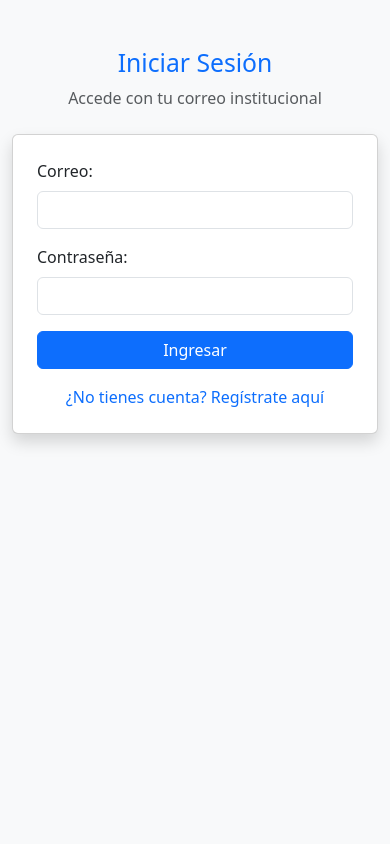
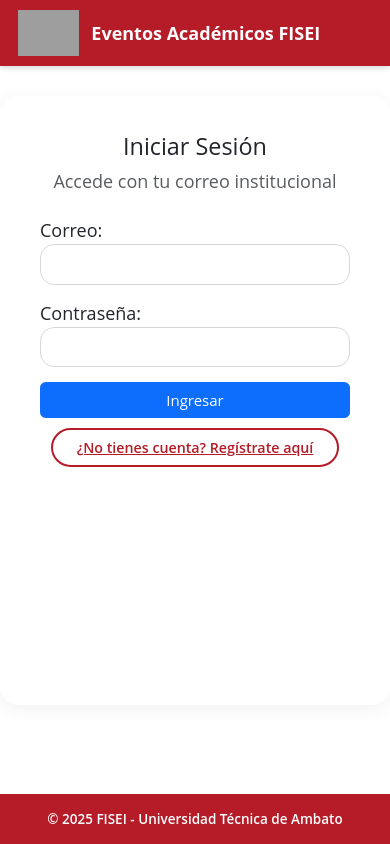
Before and after one commit to kiramman-mp3/fisei-gestion-eventos-academicos2.0, a PHP site: page /login.php in a window 390 px wide. Run offline with PHP 8.4, Linux system fonts and the light colour scheme; grey boxes are pictures that could not be loaded.

Commit message:
Se remplazo los css antiguos, se diseño la parte del registro y login

```diff
--- a/css/styles.css
+++ b/css/styles.css
@@ -1,152 +1,286 @@
-/* Importar fuente desde Google Fonts */
+/* VARIABLES PRINCIPALES Y PALETA DE COLORES */
+:root {
+    --maroon: #b61b28; /* Rojo UTA */
+    --maroon-dark: #8e151d; /* Rojo más oscuro */
+    --gray-050: #f8f8f8;
+    --gray-100: #eeeeee;
+    --gray-200: #d8d8d8;
+    --gray-600: #6b7280;
+    --gray-900: #1f2937;
+    --btn-gray: #9ca3af;
+    --btn-gray-hover: #6b7280;
+}
+
+/* FUENTES Y ESTILO GENERAL */
 @import url('https://fonts.googleapis.com/css2?family=Open+Sans&display=swap');
 
-/* Estilos generales */
-body {
-  font-family: 'Open Sans', sans-serif;
-  background-color: #f5f5f5;
-  color: #333333;
-  margin: 0;
-  padding: 0;
+* {
+    box-sizing: border-box;
+    font-family: 'Open Sans', 'Segoe UI', Arial, sans-serif;
+    font-size: 18px;
 }
 
-/* Encabezados */
-h1, h2, h3, h4, h5, h6 {
-  color: #003366; /* azul para títulos */
-  font-weight: 600;
-}---------------------
-/* Enlaces */
-a {
-  color: #cc0000; /* rojo UTA */
-  text-decoration: none;
+html {
+    font-size: 15px;
+    background: var(--gray-050);
 }
 
-a:hover {
-  text-decoration: underline;
+body {
+    margin: 0;
+    color: var(--gray-900);
 }
 
-/* Botones */
-.btn-primary {
-  background-color: #b61b28; /* rojo UTA */
-  border-color: #b61b28;
+/* ENCABEZADO PRINCIPAL */
+header,
+.top-header {
+    display: flex;
+    align-items: center;
+    gap: 12px;
+    padding: 10px 18px;
+    background: var(--maroon);
+    color: #fff;
+    font-weight: 600;
+    box-shadow: 0 2px 6px rgba(0,0,0,0.15);
 }
 
-.btn-primary:hover {
-  background-color: #8e151d; /* rojo más oscuro */
-  border-color: #8e151d;
+.top-header img {
+    height: 46px;
 }
 
-/* Botones outline con color rojo UTA en lugar de azul */
-.btn-outline-primary {
-  color: #b61b28;
-  border-color: #b61b28;
+.site-name {
+    font-weight: 700;
+    font-size: 1.2rem;
+}
+
+/* NAVBAR */
+.nav-bar {
+    background: var(--maroon);
+    color: #fff;
+    padding: 10px 18px;
+    display: flex;
+    gap: 22px;
+}
+
+.nav-bar a {
+    color: inherit;
+    text-decoration: none;
+    font-weight: 600;
+    transition: opacity 0.15s;
+}
+
+.nav-bar a:hover {
+    opacity: 0.75;
+}
+
+/* BOTONES */
+/* BOTONES GENERALES */
+.btn,
+.btn-primary,
+.btn-outline-primary,
+.btn-outline-secondary,
+.guardar-user,
+.mini-btn {
+    border: none;
+    border-radius: 9999px;
+    cursor: pointer;
+    transition: background 0.2s, transform 0.1s;
+    font-weight: 600;
+}
+
+/* BOTÓN PRINCIPAL: color sólido */
+.btn-primary,
+.btn.enviar,
+.guardar-user {
+    background-color: var(--maroon);
+    color: white;
+}
+
+.btn-primary:hover,
+.btn.enviar:hover,
+.guardar-user:hover {
+    background-color: var(--maroon-dark);
+}
+
+/* BOTÓN CONTORNEADO */
+.btn-outline-primary,
+.btn-outline-secondary,
+.mini-btn {
+    background-color: transparent;
+    border: 2px solid var(--maroon);
+    color: var(--maroon);
+    padding: 8px 24px;
+    font-size: 0.95rem;
 }
 
 .btn-outline-primary:hover,
-.btn-outline-primary:focus,
-.btn-outline-primary:active,
-.btn-outline-primary.active {
-  color: #ffffff;
-  background-color: #b61b28;
-  border-color: #b61b28;
-  box-shadow: none;
+.btn-outline-secondary:hover,
+.mini-btn:hover {
+    background-color: var(--maroon);
+    color: white;
 }
 
-/* Botones outline secundarios con rojo UTA */
-.btn-outline-secondary {
-  color: #b61b28;
-  border-color: #b61b28;
+/* EFECTO DE CLICK */
+.btn:active,
+.guardar-user:active,
+.mini-btn:active {
+    transform: translateY(1px);
 }
 
-.btn-outline-secondary:hover,
-.btn-outline-secondary:focus,
-.btn-outline-secondary:active,
-.btn-outline-secondary.active {
-  color: #ffffff;
-  background-color: #b61b28;
-  border-color: #b61b28;
-  box-shadow: none;
+/* BOTÓN GRIS PARA CANCELAR */
+.btn.cancelar {
+    background: var(--btn-gray);
+    color: white;
 }
 
-/* Eliminar cualquier sombra o foco azul */
-.btn:focus {
-  box-shadow: none !important;
+.btn.cancelar:hover {
+    background: var(--btn-gray-hover);
 }
 
-/* Tarjetas o contenedores */
-.card-custom {
-  background-color: #ffffff;
-  border: 1px solid #dddddd;
-  border-radius: 8px;
-  padding: 1.5rem;
-  margin-bottom: 1.5rem;
-  box-shadow: 0 2px 4px rgba(0,0,0,0.1);
+/* CARDS Y CONTENEDORES */
+.card,
+.card-custom,
+.reporte-container {
+    max-width: 1000px;
+    margin: 30px auto 44px;
+    background: #fff;
+    border-radius: 18px;
+    padding: 36px 40px 44px;
+    box-shadow: 0 4px 20px rgba(0,0,0,0.06);
 }
 
-/* Tabla personalizada */
+.reporte-container {
+    padding: 2rem;
+}
+
+/* TABLAS */
 .table-custom {
     width: 100%;
     border-collapse: collapse;
 }
 
-.table-custom th, .table-custom td {
+.table-custom th,
+.table-custom td {
     border: 1px solid #dddddd;
     padding: 0.75rem;
     text-align: left;
 }
 
 .table-custom th {
-  background-color: #b61b28; /* rojo UTA */
+    background-color: var(--maroon);
     color: #ffffff;
 }
 
-/* Header con fondo rojo y texto blanco */
-header {
-  background-color: #b61b28; /* rojo UTA */
-  color: #ffffff;
-  padding: 1.5rem 1rem;
-  text-align: center;
-  font-weight: 600;
-  box-shadow: 0 2px 6px rgba(0,0,0,0.15);
+/* FORMULARIOS */
+input[type="text"],
+input[type="email"],
+input[type="password"],
+textarea,
+select {
+    width: 100%;
+    border: 1px solid var(--gray-200);
+    border-radius: 14px;
+    padding: 8px 14px;
+    background: #fff;
+    font-size: 1rem;
 }
 
-/* Títulos en header */
-header h1, header p {
-  color: #ffffff;
-  margin: 0;
+input:focus,
+textarea:focus,
+select:focus {
+    outline: none;
+    border-color: var(--maroon);
 }
 
-/* Footer con fondo rojo y texto blanco */
+textarea {
+    resize: vertical;
+}
+
+label span.rojo {
+    color: var(--maroon);
+    font-weight: 600;
+}
+
+/* FIELDSET */
+fieldset {
+    border: 1px solid var(--gray-200);
+    border-radius: 16px;
+    padding: 14px 18px 20px;
+    margin-bottom: 28px;
+}
+
+legend {
+    font-weight: 600;
+    padding: 0 6px;
+}
+
+/* CAPTURA DE ARCHIVOS */
+.capture-bar {
+    display: flex;
+    align-items: center;
+    gap: 10px;
+    border: 1px solid var(--gray-200);
+    border-radius: 9999px;
+    padding: 6px 14px;
+    font-size: 0.96rem;
+    overflow: hidden;
+    margin-top: 6px;
+}
+
+.file-name {
+    flex: 1;
+    white-space: nowrap;
+    overflow: hidden;
+    text-overflow: ellipsis;
+}
+
+.btn-capture {
+    border: none;
+    border-radius: 9999px;
+    padding: 4px 18px;
+    font-size: 0.9rem;
+    color: #fff;
+    cursor: pointer;
+}
+
+.btn-capture.tomar {
+    background: var(--btn-gray);
+}
+
+.btn-capture.tomar:hover {
+    background: var(--btn-gray-hover);
+}
+
+.btn-capture.eliminar {
+    background: var(--maroon);
+}
+
+.btn-capture.eliminar:hover {
+    background: var(--maroon-dark);
+}
+
+/* FOOTER */
 footer {
-  background-color: #b61b28; /* rojo UTA */
+    background-color: var(--maroon);
     color: #ffffff;
     text-align: center;
-  padding: 1rem 1rem;
+    padding: 1rem;
     font-size: 0.9rem;
     font-weight: 600;
     margin-top: 3rem;
 }
 
-/* Formularios */
-input[type="text"],
-input[type="email"],
-input[type="password"],
-select,
-textarea {
-  border: 1px solid #cccccc;
-  border-radius: 4px;
-  padding: 0.5rem;
-  width: 100%;
-  box-sizing: border-box;
-  margin-bottom: 1rem;
+/* RESPONSIVE */
+@media (max-width: 860px) {
+    .main-grid {
+        grid-template-columns: 1fr;
     }
 
-/* Reportes */
-.reporte-container {
-  background-color: #ffffff;
-  padding: 2rem;
-  border-radius: 8px;
-  box-shadow: 0 2px 8px rgba(0,0,0,0.1);
-  margin: 2rem auto;
-  max-width: 900px;
+    .actions {
+        flex-direction: column;
+        align-items: stretch;
     }
+
+    .btn {
+        width: 100%;
+    }
+}
--- a/login.php
+++ b/login.php
@@ -26,16 +26,46 @@ if ($_SERVER['REQUEST_METHOD'] === 'POST') {
 
 <!DOCTYPE html>
 <html lang="es">
+
 <head>
   <meta charset="UTF-8">
   <title>Login - Eventos FISEI</title>
+  <meta name="viewport" content="width=device-width, initial-scale=1.0">
+  <link rel="stylesheet" href="css/styles.css">
   <link href="https://cdn.jsdelivr.net/npm/bootstrap@5.3.3/dist/css/bootstrap.min.css" rel="stylesheet">
+  <script src="https://cdn.jsdelivr.net/npm/bootstrap@5.3.3/dist/js/bootstrap.bundle.min.js"></script>
+  <style>
+    html,
+    body {
+      height: 100%;
+    }
+
+    body {
+      display: flex;
+      flex-direction: column;
+    }
+
+    main {
+      flex: 2;
+    }
+
+    .login-card {
+      max-width: 600px;
+    }
+
+  </style>
 </head>
-<body class="bg-light">
 
-<div class="container py-5">
+<body>
+
+  <header class="top-header">
+    <img src="img/logo_uta.png" alt="Logo UTA">
+    <div class="site-name">Eventos Académicos FISEI</div>
+  </header>
+
+  <main class="card-custom login-card">
     <div class="text-center mb-4">
-    <h2 class="text-primary">Iniciar Sesión</h2>
+      <h2>Iniciar Sesión</h2>
       <p class="text-muted">Accede con tu correo institucional</p>
     </div>
 
@@ -43,27 +73,31 @@ if ($_SERVER['REQUEST_METHOD'] === 'POST') {
       <div class="alert alert-danger text-center"><?= $error ?></div>
     <?php endif; ?>
 
-  <form method="POST" class="card shadow p-4 mx-auto" style="max-width: 450px;">
+    <form method="POST">
       <div class="mb-3">
-      <label class="form-label">Correo:</label>
-      <input type="email" name="correo" class="form-control" required>
+        <label for="correo">Correo:</label>
+        <input type="email" name="correo" id="correo" required>
       </div>
 
       <div class="mb-3">
-      <label class="form-label">Contraseña:</label>
-      <input type="password" name="password" class="form-control" required>
+        <label for="password">Contraseña:</label>
+        <input type="password" name="password" id="password" required>
       </div>
 
-    <div class="d-grid">
+      <div class="text-center">
         <button type="submit" class="btn btn-primary">Ingresar</button>
       </div>
 
       <div class="text-center mt-3">
-      <a href="registro.php" class="text-decoration-none">¿No tienes cuenta? Regístrate aquí</a>
+        <a href="registro.php" class="btn-outline-primary">¿No tienes cuenta? Regístrate aquí</a>
       </div>
     </form>
-</div>
+  </main>
 
-<script src="https://cdn.jsdelivr.net/npm/bootstrap@5.3.3/dist/js/bootstrap.bundle.min.js"></script>
+  <footer>
+    © <?= date('Y') ?> FISEI - Universidad Técnica de Ambato
+  </footer>
+
 </body>
+
 </html>
```
Also changed, not shown: registro.php (+45 -29 lines). Lines whose indentation alone changed are shown as unchanged.
